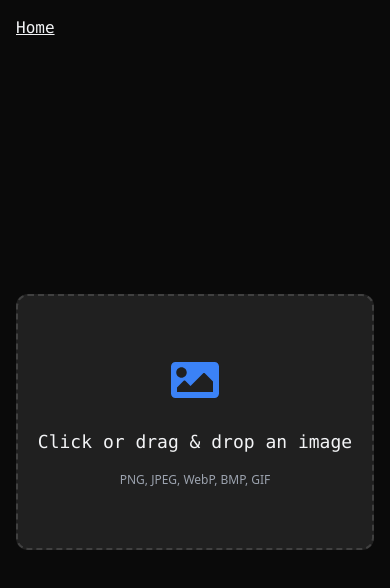
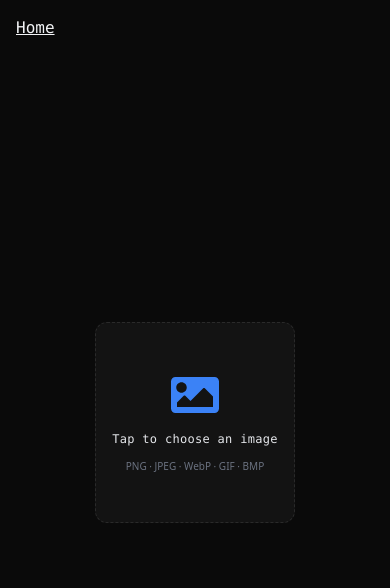
Before and after one commit to Oslonline/dithering-studio, a React (Vite) app: page /Dithering in a window 390 px wide. Shown: the top 588 px of the page. Built offline with nearby package versions, Linux system fonts and the light colour scheme.

Commit message:
feat(uploader): add dedicated desktop and mobile upload components and selector wrapper

```diff
--- /dev/null
+++ b/src/components/DesktopImageUploader.tsx
@@ -0,0 +1,85 @@
+import { useRef, useState } from "react";
+import { FaImage } from "react-icons/fa";
+
+interface ImageUploaderProps {
+  setImage: (image: string | null) => void;
+}
+
+const DesktopImageUploader: React.FC<ImageUploaderProps> = ({ setImage }) => {
+  const inputRef = useRef<HTMLInputElement>(null);
+  const [dragActive, setDragActive] = useState(false);
+
+  const handleImageUpload = (event: React.ChangeEvent<HTMLInputElement>) => {
+    const file = event.target.files?.[0];
+    if (file) {
+      const reader = new FileReader();
+      reader.onload = (e) => setImage(e.target?.result as string);
+      reader.readAsDataURL(file);
+    }
+  };
+
+  const processFileList = (files: FileList | null) => {
+    if (files && files[0] && files[0].type.startsWith("image/")) {
+      const reader = new FileReader();
+      reader.onload = (e) => setImage(e.target?.result as string);
+      reader.readAsDataURL(files[0]);
+    }
+  };
+
+  const handleDrop = (event: React.DragEvent<HTMLDivElement>) => {
+    event.preventDefault();
+    event.stopPropagation();
+    setDragActive(false);
+    processFileList(event.dataTransfer.files);
+  };
+
+  const handleDragOver = (event: React.DragEvent<HTMLDivElement>) => {
+    event.preventDefault();
+    event.stopPropagation();
+    setDragActive(true);
+  };
+
+  const handleDragLeave = (event: React.DragEvent<HTMLDivElement>) => {
+    event.preventDefault();
+    event.stopPropagation();
+    setDragActive(false);
+  };
+
+  const handleClick = () => inputRef.current?.click();
+
+  return (
+    <div className="w-full">
+      <div
+        className={`drop-zone ${dragActive ? "drag" : ""}`}
+        onClick={handleClick}
+        onDrop={handleDrop}
+        onDragOver={handleDragOver}
+        onDragLeave={handleDragLeave}
+        role="button"
+        tabIndex={0}
+        onKeyDown={(e) => (e.key === "Enter" || e.key === " ") && handleClick()}
+        aria-label="Upload image"
+      >
+        <FaImage className="text-4xl text-blue-500" aria-hidden="true" />
+        <p className="font-mono text-xs tracking-wide text-gray-200">
+          {dragActive ? "Drop to load" : "Click or drag an image"}
+        </p>
+        <p className="text-[10px] text-gray-500">PNG · JPEG · WebP · BMP · GIF (local only)</p>
+        <input
+          ref={inputRef}
+          id="file-upload-desktop"
+          type="file"
+          accept="image/png,image/jpeg,image/webp,image/bmp,image/gif"
+          onChange={handleImageUpload}
+          className="hidden"
+          tabIndex={-1}
+        />
+        {dragActive && (
+          <div className="pointer-events-none absolute inset-0 rounded-[inherit] ring-2 ring-blue-600/40" />
+        )}
+      </div>
+    </div>
+  );
+};
+
+export default DesktopImageUploader;
--- a/src/components/ImageUploader.tsx
+++ b/src/components/ImageUploader.tsx
@@ -1,77 +1,24 @@
-import { useRef, useState } from "react";
-import { FaImage } from "react-icons/fa";
+import { useEffect, useState } from "react";
+import DesktopImageUploader from "./DesktopImageUploader";
+import MobileImageUploader from "./MobileImageUploader";
 
-interface ImageUploaderProps {
-  setImage: (image: string | null) => void;
-}
+interface ImageUploaderProps { setImage: (image: string | null) => void; }
+const ImageUploader: React.FC<ImageUploaderProps> = ({ setImage }) => {
+  const [isMobile, setIsMobile] = useState(false);
 
-const ImageUploader: React.FC<ImageUploaderProps> = ({ setImage }) => {
-  const inputRef = useRef<HTMLInputElement>(null);
-  const [dragActive, setDragActive] = useState(false);
+  useEffect(() => {
+    const touchCapable = matchMedia("(pointer: coarse)").matches || 'ontouchstart' in window;
+    const smallViewport = window.innerWidth < 640; // tailwind sm breakpoint
+    setIsMobile(touchCapable || smallViewport);
+    const listener = () => {
+      const small = window.innerWidth < 640;
+      setIsMobile(touchCapable || small);
+    };
+    window.addEventListener("resize", listener);
+    return () => window.removeEventListener("resize", listener);
+  }, []);
 
-  const handleImageUpload = (event: React.ChangeEvent<HTMLInputElement>) => {
-    const file = event.target.files?.[0];
-    if (file) {
-      const reader = new FileReader();
-      reader.onload = (e) => {
-        setImage(e.target?.result as string);
-      };
-      reader.readAsDataURL(file);
-    }
-  };
-
-  const handleDrop = (event: React.DragEvent<HTMLDivElement>) => {
-    event.preventDefault();
-    event.stopPropagation();
-    setDragActive(false);
-    if (event.dataTransfer.files && event.dataTransfer.files[0]) {
-      const file = event.dataTransfer.files[0];
-      if (file.type.startsWith("image/")) {
-        const reader = new FileReader();
-        reader.onload = (e) => {
-          setImage(e.target?.result as string);
-        };
-        reader.readAsDataURL(file);
-      }
-    }
-  };
-
-  const handleDragOver = (event: React.DragEvent<HTMLDivElement>) => {
-    event.preventDefault();
-    event.stopPropagation();
-    setDragActive(true);
-  };
-
-  const handleDragLeave = (event: React.DragEvent<HTMLDivElement>) => {
-    event.preventDefault();
-    event.stopPropagation();
-    setDragActive(false);
-  };
-
-  const handleClick = () => {
-    inputRef.current?.click();
-  };
-
-  return (
-    <div className={`flex w-full items-center justify-center`}>
-      <div
-        className={`relative flex h-64 w-full max-w-md cursor-pointer flex-col items-center justify-center gap-4 rounded-xl border-2 border-dashed p-5 transition-colors duration-200 ${dragActive ? "border-blue-500 bg-blue-950/30" : "border-neutral-700 bg-neutral-800/80 hover:border-blue-400 hover:bg-neutral-700/80"} `}
-        onClick={handleClick}
-        onDrop={handleDrop}
-        onDragOver={handleDragOver}
-        onDragLeave={handleDragLeave}
-        tabIndex={0}
-        role="button"
-        aria-label="Upload image area"
-      >
-        <FaImage className="mb-2 text-5xl text-blue-500" aria-hidden="true" />
-        <p className="text-center font-mono text-lg text-gray-100">{dragActive ? "Drop your image here" : "Click or drag & drop an image"}</p>
-        <p className="text-xs text-gray-400">PNG, JPEG, WebP, BMP, GIF</p>
-        <input ref={inputRef} id="file-upload" type="file" accept="image/png,image/jpeg,image/webp,image/bmp,image/gif" onChange={handleImageUpload} className="hidden" tabIndex={-1} aria-label="File upload" />
-        {dragActive && <div className="pointer-events-none absolute inset-0 rounded-xl border-4 border-blue-800 opacity-60" />}
-      </div>
-    </div>
-  );
+  return isMobile ? <MobileImageUploader setImage={setImage} /> : <DesktopImageUploader setImage={setImage} />;
 };
 
 export default ImageUploader;
--- /dev/null
+++ b/src/components/MobileImageUploader.tsx
@@ -0,0 +1,46 @@
+import { useRef } from "react";
+import { FaImage } from "react-icons/fa";
+
+interface ImageUploaderProps {
+  setImage: (image: string | null) => void;
+}
+
+const MobileImageUploader: React.FC<ImageUploaderProps> = ({ setImage }) => {
+  const inputRef = useRef<HTMLInputElement>(null);
+
+  const handleImageUpload = (event: React.ChangeEvent<HTMLInputElement>) => {
+    const file = event.target.files?.[0];
+    if (file) {
+      const reader = new FileReader();
+      reader.onload = (e) => setImage(e.target?.result as string);
+      reader.readAsDataURL(file);
+    }
+  };
+
+  const handleClick = () => inputRef.current?.click();
+
+  return (
+    <div className="w-full">
+      <button
+        type="button"
+        onClick={handleClick}
+        className="w-full flex flex-col items-center justify-center gap-3 rounded-xl border border-dashed border-[#2a2a2a] bg-[#131313] px-4 py-12 active:scale-[.985] transition hover:border-blue-600 focus-visible:shadow-[var(--focus-ring)]"
+        aria-label="Select image"
+      >
+        <FaImage className="text-5xl text-blue-500" aria-hidden="true" />
+        <span className="font-mono text-xs tracking-wide text-gray-200">Tap to choose an image</span>
+        <span className="text-[10px] text-gray-500">PNG · JPEG · WebP · GIF · BMP</span>
+      </button>
+      <input
+        ref={inputRef}
+        id="file-upload-mobile"
+        type="file"
+        accept="image/png,image/jpeg,image/webp,image/bmp,image/gif"
+        onChange={handleImageUpload}
+        className="hidden"
+      />
+    </div>
+  );
+};
+
+export default MobileImageUploader;
```
